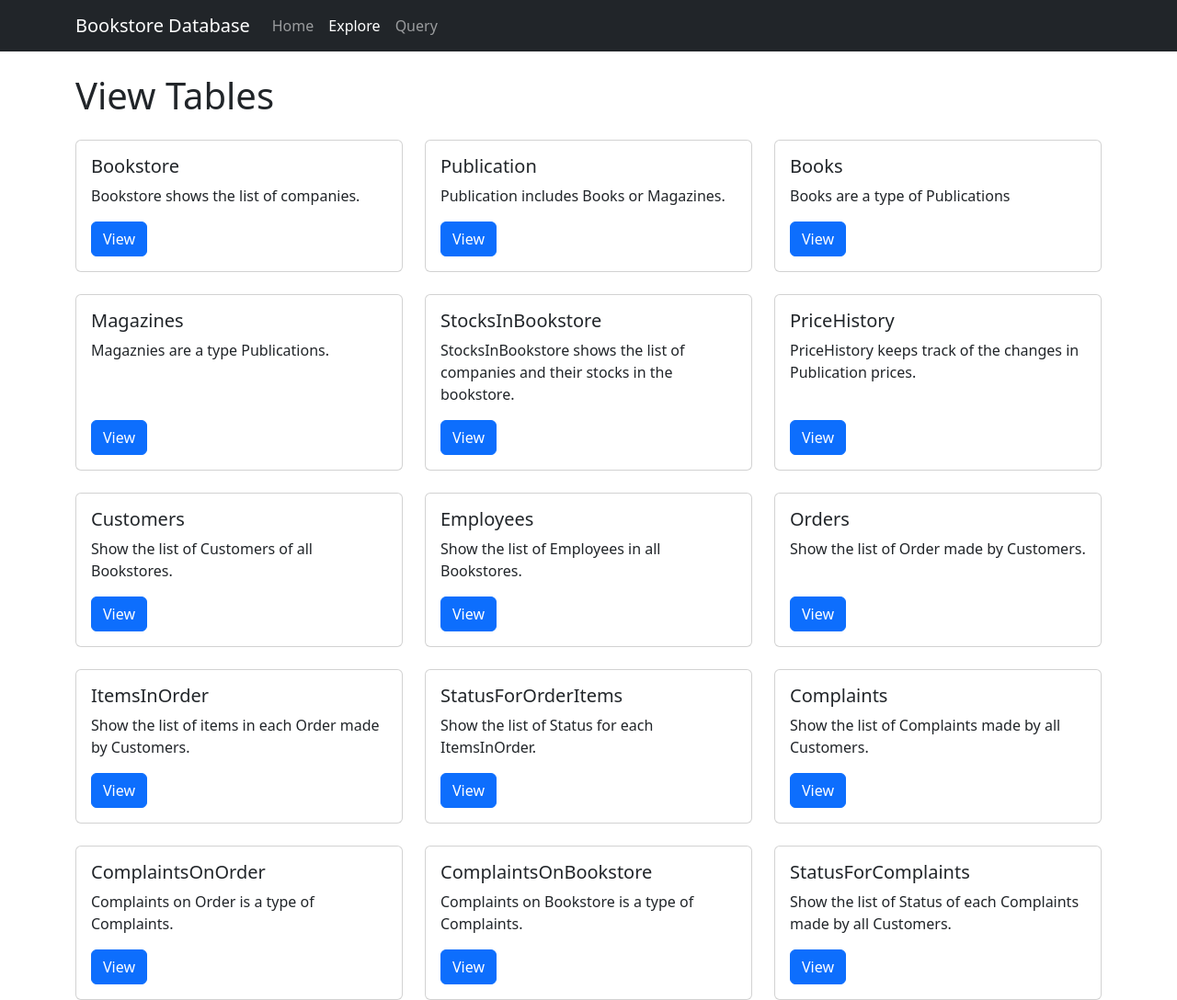
After one commit to xeroxis-xs/Bookstore-Flask-App, a Flask app: page /explore in a window 1280 px wide. The commit adds this page. Shown: the whole page at 92% size. Run offline with Flask 3, Linux system fonts and the light colour scheme.

Commit message:
Completed first version

```diff
--- a/app.py
+++ b/app.py
@@ -1,4 +1,4 @@
-from flask import Flask, render_template, url_for, request
+from flask import Flask, render_template, url_for, request, redirect
 from sqlconn import SQL
 
 
@@ -9,12 +9,44 @@ app = Flask(__name__)
 def index():
     return render_template('index.html')
 
-@app.route("/query", methods = ['POST'])
+
+@app.route("/query", methods = ["POST", "GET"])
 def query():
-    if request.method == 'POST':
-        pass
+    if request.method == "POST":
+        query_string =  request.form["query"]
+        return redirect(url_for("result", query = query_string))
+    else:
+        return render_template('query.html')
 
+
+@app.route("/result/<query>")
+def result(query):
+    if query.startswith("Query"):
+        # Preset Query
+        file_string = f"queries/{query}.sql"
+        fd = open(file_string, encoding='utf8')
+        SQLQuery = fd.read()
+        fd.close()
+        sqlServer = SQL()
+        result = sqlServer.connect_run(SQLQuery)
+        return render_template('result.html', columns = result[0], query_result = result[1], sql_string = SQLQuery)
+
+    elif query.startswith("View"):
+        table = query[4:]
+        SQLQuery = f"SELECT * FROM {table}"
+        sqlServer = SQL()
+        result = sqlServer.connect_run(SQLQuery)
+        return render_template('result.html', columns = result[0], query_result = result[1], sql_string = SQLQuery)
+    else:
+        # Custom Query
+        sqlServer = SQL()
+        result = sqlServer.connect_run(query)
+        return render_template('result.html', columns = result[0], query_result = result[1], sql_string = query)
+
+@app.route("/explore")
+def explore():
+        return render_template('explore.html')
 
 
 if __name__ == "__main__":
-    app.run(debug = True)
+    app.run(debug = False)
--- /dev/null
+++ b/queries/Query1.sql
@@ -0,0 +1,22 @@
+/* Query 1: Find the average price of “Harry Porter Finale” on Ahamazon from 1 August 2022 to 31 August 2022.
+
+*/
+
+SELECT AVG(Price) AS AveragePrice
+FROM PriceHistory P
+WHERE EXISTS
+(
+    SELECT StockID
+    FROM StocksInBookstore S
+    WHERE S.PubID =
+    (
+        SELECT PubID
+        FROM Books B
+        WHERE B.BookTitle = 'Harry Porter Finale'
+    )
+          AND P.StockID = S.StockID
+          AND (
+                  P.StartDate >= '2022-08-01 00:00:00'
+                  AND P.EndDate <= '2022-08-31 23:59:59'
+              )
+);
--- /dev/null
+++ b/queries/Query3.sql
@@ -0,0 +1,10 @@
+/* Query 3: For all publications purchased in June 2022 that have been delivered, find the average time from ordering date to delivery date. */
+
+SELECT  StocksInBookstore.PubID,
+        AVG(CAST(DATEDIFF(hour, OrderDate, DeliveryDate) AS float)/ 24.00) AS NoOfDaysFromOrderToDelivery
+FROM    ItemsInOrder, Orders, StocksInBookstore
+WHERE   ItemsInOrder.OrderID = Orders.OrderID
+        AND DeliveryDate is Not NULL
+        AND (Orders.OrderDate >= '2022/06/01' AND Orders.OrderDate <= '2022/06/30 23:59:59')
+        AND StocksInBookstore.StockID = ItemsInOrder.StockID
+GROUP BY StocksInBookstore.PubID
--- /dev/null
+++ b/queries/Query6.sql
@@ -0,0 +1,15 @@
+/* Query 6: Find bookstores that made the most revenue in August 2022 */
+
+SELECT StocksInBookstore.CompanyID, SUM(ItemQty * ItemPrice) AS TotalRevenueInAugust
+FROM ItemsInOrder, Orders, StocksInBookstore
+WHERE ItemsInOrder.OrderID = Orders.OrderID
+      AND (Orders.OrderDate >= '2022-08-01' AND Orders.OrderDate <= '2022-08-31 23:59:59')
+      AND StocksInBookstore.StockID = ItemsInOrder.StockID
+      AND ItemsInOrder.ItemID NOT IN
+      (
+        SELECT StatusForOrderItems.ItemID
+        FROM StatusForOrderItems
+        WHERE StatusForOrderItems.CurrentState = 'Returned'
+      )
+GROUP BY StocksInBookstore.CompanyID
+ORDER BY TotalRevenueInAugust DESC
--- a/requirments.txt
+++ b/requirements.txt
@@ -1,8 +1,9 @@
+Bootstrap-Flask==2.2.0
 click==8.1.3
 colorama==0.4.6
-Flask==2.2.3
 itsdangerous==2.1.2
 Jinja2==3.1.2
 MarkupSafe==2.1.2
 pyodbc==4.0.35
 Werkzeug==2.2.3
+WTForms==3.0.1
--- a/sqlconn.py
+++ b/sqlconn.py
@@ -23,11 +23,10 @@ class SQL:
         self.cursor = self.conn.cursor()
 
         with self.conn:
-            result = self.cursor.execute(query)
-            result_arr = []
-            for row in result:
-                result_arr.append(row)
-            return result_arr
+            self.cursor.execute(query)
+            data = self.cursor.fetchall()
+            columns = [column[0] for column in self.cursor.description]
+            return (columns, data)
 
 if __name__ == "__main__":
     SQLServer = SQL()
--- a/templates/base.html
+++ b/templates/base.html
@@ -4,9 +4,28 @@
     <meta charset="UTF-8">
     <meta http-equiv="X-UA-Compatible" content="IE=edge">
     <meta name="viewport" content="width=device-width, initial-scale=1.0">
-    {% block head %} {% endblock%}
+    <link href="https://cdn.jsdelivr.net/npm/bootstrap@5.3.0-alpha2/dist/css/bootstrap.min.css" rel="stylesheet" integrity="sha384-aFq/bzH65dt+w6FI2ooMVUpc+21e0SRygnTpmBvdBgSdnuTN7QbdgL+OapgHtvPp" crossorigin="anonymous">
 </head>
 <body>
-    {% block body %} {% endblock%}
+    <nav class="navbar navbar-expand-lg bg-dark" data-bs-theme="dark">
+        <div class="container-fluid container-md">
+            <a class="navbar-brand" href="/#">Bookstore Database</a>
+            <button class="navbar-toggler" type="button" data-bs-toggle="collapse" data-bs-target="#navbarNavDropdown" aria-controls="navbarNavDropdown" aria-expanded="false" aria-label="Toggle navigation">
+              <span class="navbar-toggler-icon"></span>
+            </button>
+            <div class="collapse navbar-collapse" id="navbarNavDropdown">
+                {% block nav %}
+                {% endblock %}
+            </div>
+          </div>
+      </nav>
+    <div class="container">
+        {% block body %}
+        {% endblock %}
+        {% block scripts %}
+        {% endblock %}
+    </div>
+    <script src="https://cdn.jsdelivr.net/npm/bootstrap@5.3.0-alpha2/dist/js/bootstrap.bundle.min.js" integrity="sha384-qKXV1j0HvMUeCBQ+QVp7JcfGl760yU08IQ+GpUo5hlbpg51QRiuqHAJz8+BrxE/N" crossorigin="anonymous"></script>
+
 </body>
 </html>
--- /dev/null
+++ b/templates/explore.html
@@ -0,0 +1,172 @@
+{% extends 'base.html' %}
+
+{% block nav %}
+<br/>
+<ul class="navbar-nav">
+    <li class="nav-item">
+      <a class="nav-link " href="/#">Home</a>
+    </li>
+    <li class="nav-item">
+        <a class="nav-link active"  href="/explore">Explore</a>
+    </li>
+    <li class="nav-item">
+      <a class="nav-link"  href="/query">Query</a>
+    </li>
+
+  </ul>
+{% endblock %}
+
+{% block body %}
+<br/>
+<h1> View Tables </h1>
+<div class="row mt-4">
+    <div class="col-sm-4 mb-6 mb-sm-0">
+      <div class="card h-100">
+        <div class="card-body d-flex flex-column">
+          <h5 class="card-title">Bookstore</h5>
+          <p class="card-text">Bookstore shows the list of companies.</p>
+          <div class ="mt-auto"><a href="/result/ViewBookstore" class="btn btn-primary">View</a></div>
+        </div>
+      </div>
+    </div>
+    <div class="col-sm-4">
+      <div class="card h-100">
+        <div class="card-body d-flex flex-column">
+          <h5 class="card-title">Publication</h5>
+          <p class="card-text">Publication includes Books or Magazines.</p>
+          <div class ="mt-auto"><a href="/result/ViewPublication" class="btn btn-primary">View</a></div>
+        </div>
+      </div>
+    </div>
+    <div class="col-sm-4">
+        <div class="card h-100">
+          <div class="card-body d-flex flex-column">
+            <h5 class="card-title">Books</h5>
+            <p class="card-text">Books are a type of Publications</p>
+            <div class ="mt-auto"><a href="/result/ViewBooks" class="btn btn-primary">View</a></div>
+          </div>
+        </div>
+      </div>
+  </div>
+
+  <div class="row mt-4">
+    <div class="col-sm-4 mb-6 mb-sm-0">
+      <div class="card h-100">
+        <div class="card-body d-flex flex-column">
+          <h5 class="card-title">Magazines</h5>
+          <p class="card-text">Magaznies are a type Publications.</p>
+          <div class ="mt-auto"><a href="/result/ViewMagazines" class="btn btn-primary">View</a></div>
+        </div>
+      </div>
+    </div>
+    <div class="col-sm-4">
+      <div class="card h-100">
+        <div class="card-body d-flex flex-column">
+          <h5 class="card-title">StocksInBookstore</h5>
+          <p class="card-text">StocksInBookstore shows the list of companies and their stocks in the bookstore.</p>
+          <div class ="mt-auto"><a href="/result/ViewStocksInBookstore" class="btn btn-primary">View</a></div>
+        </div>
+      </div>
+    </div>
+    <div class="col-sm-4">
+        <div class="card h-100">
+          <div class="card-body d-flex flex-column">
+            <h5 class="card-title">PriceHistory</h5>
+            <p class="card-text">PriceHistory keeps track of the changes in Publication prices.</p>
+            <div class ="mt-auto"><a href="/result/ViewPriceHistory" class="btn btn-primary">View</a></div>
+          </div>
+        </div>
+      </div>
+  </div>
+
+  <div class="row mt-4">
+    <div class="col-sm-4 mb-6 mb-sm-0">
+      <div class="card h-100">
+        <div class="card-body d-flex flex-column">
+          <h5 class="card-title">Customers</h5>
+          <p class="card-text">Show the list of Customers of all Bookstores.</p>
+          <div class ="mt-auto"><a href="/result/ViewCustomers" class="btn btn-primary">View</a></div>
+        </div>
+      </div>
+    </div>
+    <div class="col-sm-4">
+      <div class="card h-100">
+        <div class="card-body d-flex flex-column">
+          <h5 class="card-title">Employees</h5>
+          <p class="card-text">Show the list of Employees in all Bookstores.</p>
+          <div class ="mt-auto"><a href="/result/ViewEmployees" class="btn btn-primary">View</a></div>
+        </div>
+      </div>
+    </div>
+    <div class="col-sm-4">
+        <div class="card h-100">
+          <div class="card-body d-flex flex-column">
+            <h5 class="card-title">Orders</h5>
+            <p class="card-text">Show the list of Order made by Customers.</p>
+            <div class ="mt-auto"><a href="/result/ViewOrders" class="btn btn-primary">View</a></div>
+          </div>
+        </div>
+      </div>
+  </div>
+
+  <div class="row mt-4">
+    <div class="col-sm-4 mb-6 mb-sm-0">
+      <div class="card h-100">
+        <div class="card-body d-flex flex-column">
+          <h5 class="card-title">ItemsInOrder</h5>
+          <p class="card-text">Show the list of items in each Order made by Customers.</p>
+          <div class ="mt-auto"><a href="/result/ViewItemsInOrder" class="btn btn-primary">View</a></div>
+        </div>
+      </div>
+    </div>
+    <div class="col-sm-4">
+      <div class="card h-100">
+        <div class="card-body d-flex flex-column">
+          <h5 class="card-title">StatusForOrderItems</h5>
+          <p class="card-text">Show the list of Status for each ItemsInOrder.</p>
+          <div class ="mt-auto"><a href="/result/ViewStatusForOrderItems" class="btn btn-primary">View</a></div>
+        </div>
+      </div>
+    </div>
+    <div class="col-sm-4">
+        <div class="card h-100">
+          <div class="card-body d-flex flex-column">
+            <h5 class="card-title">Complaints</h5>
+            <p class="card-text">Show the list of Complaints made by all Customers.</p>
+            <div class ="mt-auto"><a href="/result/ViewComplaints" class="btn btn-primary">View</a></div>
+          </div>
+        </div>
+      </div>
+  </div>
+
+  <div class="row mt-4">
+    <div class="col-sm-4 mb-6 mb-sm-0">
+      <div class="card h-100">
+        <div class="card-body d-flex flex-column">
+          <h5 class="card-title">ComplaintsOnOrder</h5>
+          <p class="card-text">Complaints on Order is a type of Complaints.</p>
+          <div class ="mt-auto"><a href="/result/ViewComplaintsOnOrder" class="btn btn-primary">View</a></div>
+        </div>
+      </div>
+    </div>
+    <div class="col-sm-4">
+      <div class="card h-100">
+        <div class="card-body d-flex flex-column">
+          <h5 class="card-title">ComplaintsOnBookstore</h5>
+          <p class="card-text">Complaints on Bookstore is a type of Complaints.</p>
+          <div class ="mt-auto"><a href="/result/ViewComplaintsOnBookstore" class="btn btn-primary">View</a></div>
+        </div>
+      </div>
+    </div>
+    <div class="col-sm-4">
+        <div class="card h-100">
+          <div class="card-body d-flex flex-column">
+            <h5 class="card-title">StatusForComplaints</h5>
+            <p class="card-text">Show the list of Status of each Complaints made by all Customers.</p>
+            <div class ="mt-auto"><a href="/result/ViewStatusForComplaints" class="btn btn-primary">View</a></div>
+          </div>
+        </div>
+      </div>
+  </div>
+
+{% endblock %}
```
Also changed, not shown: queries/Query2.sql (added, +30 -0 lines), queries/Query4.sql (added, +20 -0 lines), queries/Query5.sql (added, +39 -0 lines), queries/Query7.sql (added, +49 -0 lines), queries/Query8.sql (added, +36 -0 lines), queries/Query9.sql (added, +35 -0 lines), templates/index.html (+15 -4 lines), templates/query.html (added, +145 -0 lines), templates/result.html (added, +58 -0 lines), queries/__init__.py (added).
